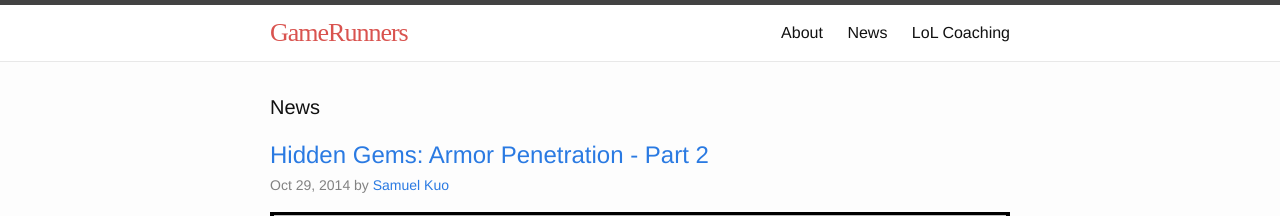
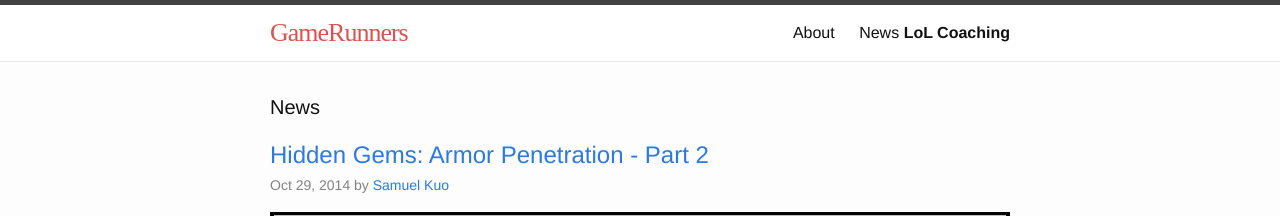
Before and after one commit to bernardjhuang/gamerunnersnews, a Jekyll site: the page built from index.html, in a window 1280 px wide. Shown: the top 216 px of the page. Built offline with Jekyll 4.4.1, drawn with Linux system fonts in a browser that asks for light colours; some web fonts are replaced.

Commit message:
bold lol coaching

```diff
--- a/_includes/header.html
+++ b/_includes/header.html
@@ -21,7 +21,7 @@
         {% endfor %}
           <a class="page-link" onClick="_gaq.push(['_trackEvent', 'click', 'About click']);" href="http://www.gamerunners.gg/about">About</a>
           <a class="page-link" onClick="_gaq.push(['_trackEvent', 'click', 'News click']);" href="/">News</a>
-          <a class="page-link" onClick="_gaq.push(['_trackEvent', 'click', 'Coaching click']);" href="http://www.gamerunners.gg/coaches?region=na">LoL Coaching</a>
+          <strong><a class="page-link" onClick="_gaq.push(['_trackEvent', 'click', 'Coaching click']);" href="http://www.gamerunners.gg/coaches?region=na">LoL Coaching</a></strong>
       </div>
     </nav>
 
```
